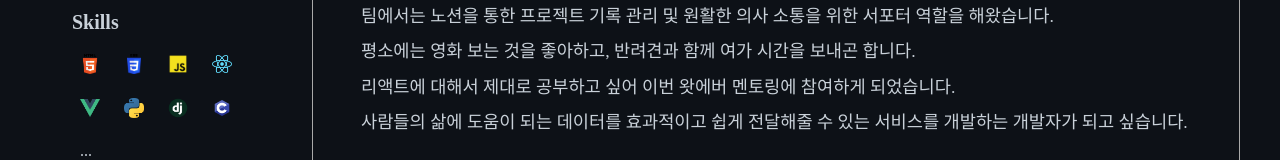
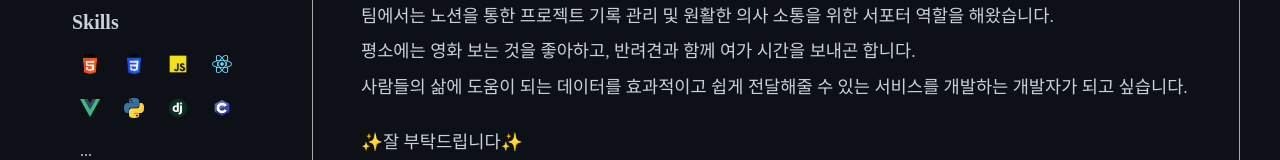
Before and after one commit to minjeeki/Portfolio, a React (Vite) app: page / in a window 1280 px wide. Shown: the part 571-731 px from the top of the page. Built offline with nearby package versions, Linux system fonts and the light colour scheme; no server answers.

Commit message:
Delete sentence of introduce at profile.js

```diff
--- a/src/data/profile.js
+++ b/src/data/profile.js
@@ -30,7 +30,6 @@ export const profileData = {
     "또한 📝정리와 기록📝을 중요하게 생각하며, 이를 통해 지식을 체계적으로 정리하고 성장하는 데 도움을 얻고 있습니다.",
     "팀에서는 노션을 통한 프로젝트 기록 관리 및 원활한 의사 소통을 위한 서포터 역할을 해왔습니다.",
     "평소에는 영화 보는 것을 좋아하고, 반려견과 함께 여가 시간을 보내곤 합니다.",
-    "리액트에 대해서 제대로 공부하고 싶어 이번 왓에버 멘토링에 참여하게 되었습니다.",
     "사람들의 삶에 도움이 되는 데이터를 효과적이고 쉽게 전달해줄 수 있는 서비스를 개발하는 개발자가 되고 싶습니다.",
     "✨잘 부탁드립니다✨"
   ],
```
